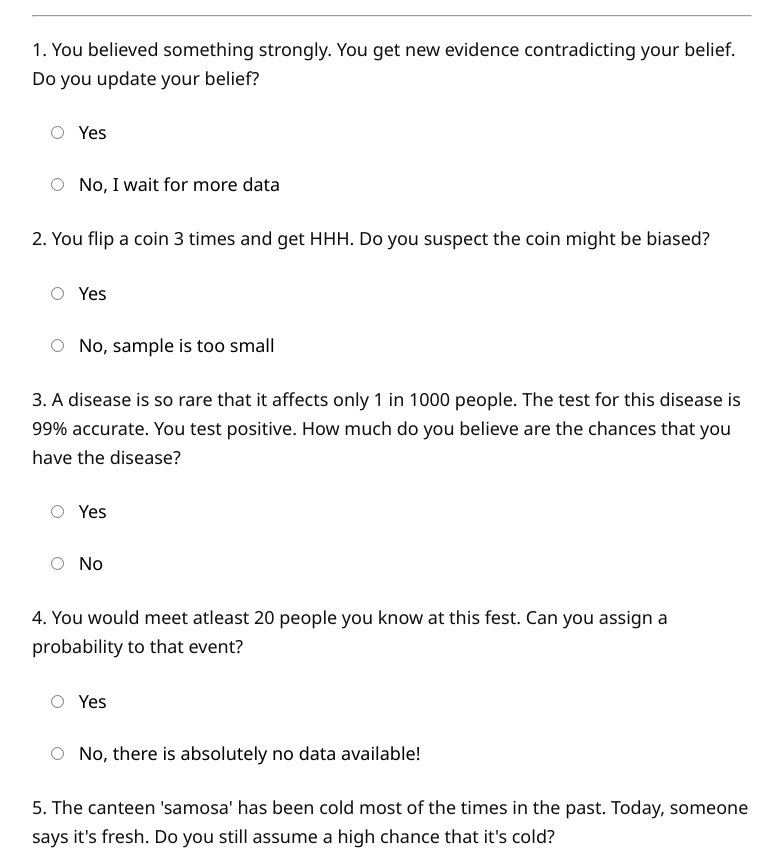
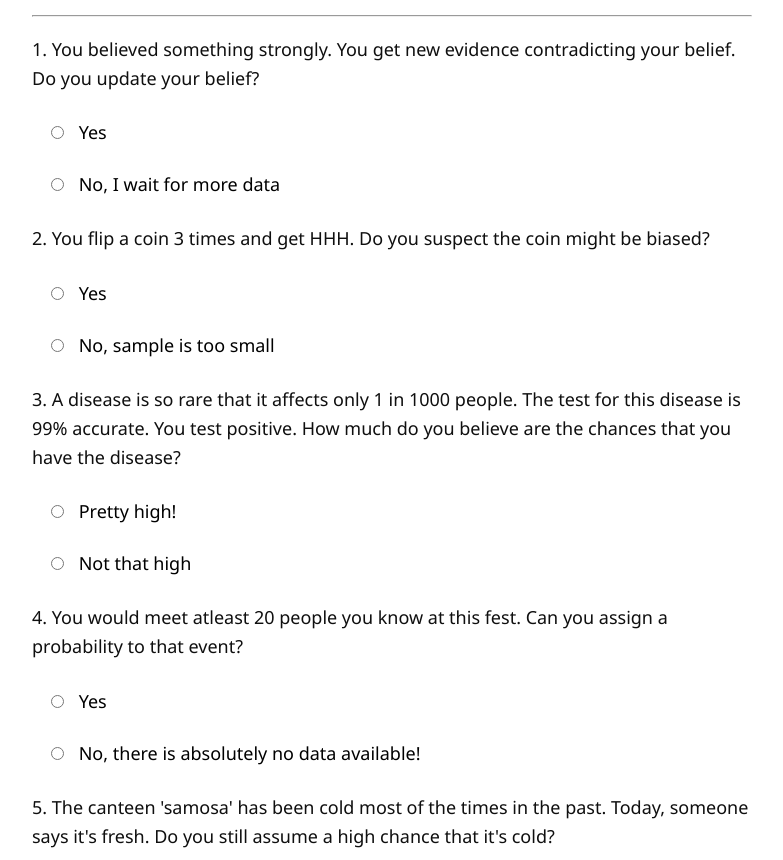
Before and after one commit to samarjeet-quant/bayesian-frequentist-quiz, a plain HTML site: page index.html in a window 1280 px wide. Shown: the part 237-1097 px from the top of the page, without its empty margins (248-1031 px from the left). Drawn offline with Linux system fonts and the light colour scheme.

Commit message:
Add files via upload

```diff
--- a/index.html
+++ b/index.html
@@ -20,8 +20,8 @@
      <label class="option"> <input type="radio" name="q2" value="freq"> No, sample is too small<br></label>
 
      <p>3. A disease is so rare that it affects only 1 in 1000 people. The test for this disease is 99% accurate. You test positive. How much do you believe are the chances that you have the disease?</p>
-     <label class="option"> <input type="radio" name="q3" value="freq"> Yes<br></label>
-     <label class="option"> <input type="radio" name="q3" value="bayes"> No<br></label>
+     <label class="option"> <input type="radio" name="q3" value="freq"> Pretty high!<br></label>
+     <label class="option"> <input type="radio" name="q3" value="bayes"> Not that high<br></label>
 
      <p>4. You would meet atleast 20 people you know at this fest. Can you assign a probability to that event?</p>
      <label class="option"> <input type="radio" name="q4" value="bayes"> Yes<br></label>
```
